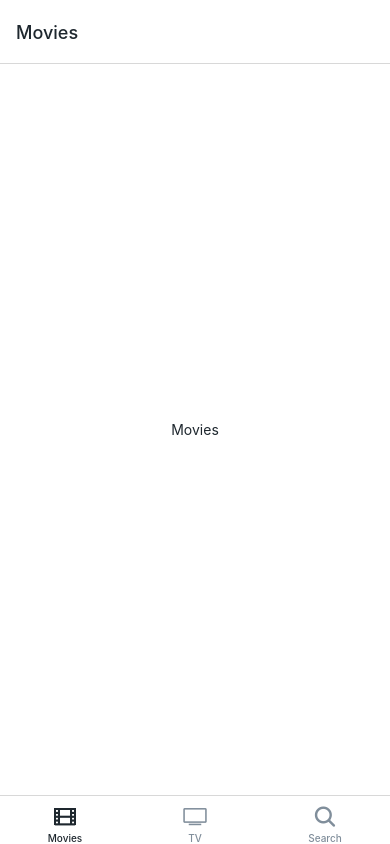
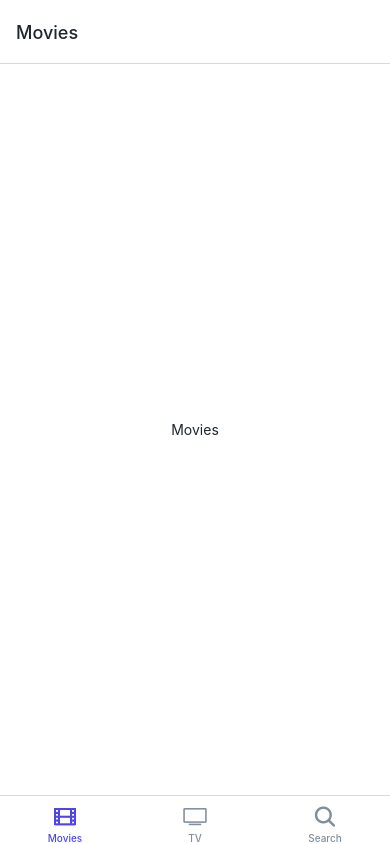
Before and after one commit to sonhaechang/noovies, a React Native app: screen /Tabs in a window 390 px wide. Built offline with nearby package versions, Linux system fonts and the light colour scheme.

Commit message:
refector: Use Typescript
1. install typescript과 종속성 및 추가 필요 패키지 설치
2. tsconfig.json 생성
3. styled.d.ts 생성 (Styled.js의 lightTheme, darkTheme에 type 생성)
4. Movies.js, Search.js, Tv.js를 .tsx로 변경

```diff
--- a/navigation/Tabs.js
+++ b/navigation/Tabs.js
@@ -20,7 +20,7 @@ export default function Tabs() {
             initialRouteName='Movies'
             screenOptions={{
                 tabBarStyle: { backgroundColor: isDark ? colors.dark : 'white', },
-                tabBarActiveTintColor: isDark ? colors.indigo : colors.dark,
+                tabBarActiveTintColor: colors.indigo,
                 tabBarInactiveTintColor: isDark ? '#d3dae2' : '#808e9b',
                 headerStyle: { backgroundColor: isDark ? colors.dark : 'white', },
                 headerTitleStyle: { color: isDark ? 'white' : colors.dark, },
--- /dev/null
+++ b/tsconfig.json
@@ -0,0 +1,3 @@
+{
+  "extends": "@tsconfig/react-native/tsconfig.json"
+}
```
Also changed, not shown: package.json (+8 -1 lines), screens/Movies.tsx (renamed from screens/Movies.js, +7 -1 lines), styled.d.ts (added, +9 -0 lines), screens/Search.tsx (renamed from screens/Search.js), screens/Tv.tsx (renamed from screens/Tv.js), 2 other files (tests, documents, lock files or other folders).
